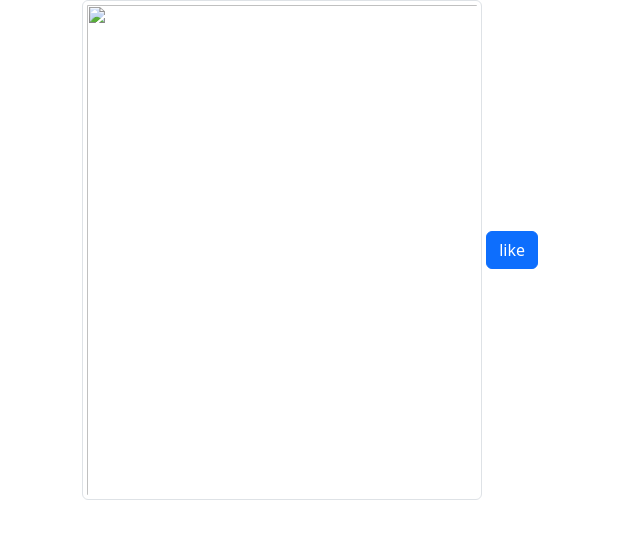
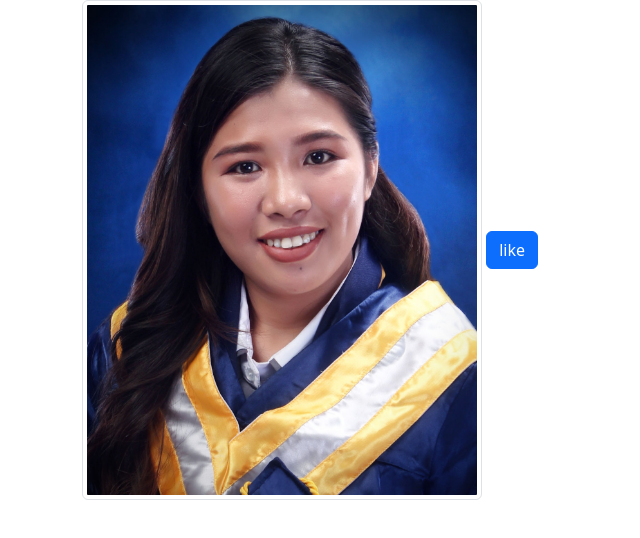
Before and after one commit to Mkyla/Mkyla.github.io, a plain HTML site: page index.html in a window 1280 px wide. Shown: the whole page, without its empty margins (0-640 px from the left). Drawn offline with nearby package versions, Linux system fonts and the light colour scheme.

Commit message:
Update index.html

```diff
--- a/index.html
+++ b/index.html
@@ -8,7 +8,7 @@
          <div class="container">
             <div class="row">
               <div class="col-6">
-                <img src="1.jpg.jpg" class="img-thumbnail" style="width:400px;height:500px;"/>
+                <img src="1.jpg" class="img-thumbnail" style="width:400px;height:500px;"/>
                  <button class="btn btn-primary" type=button> like </button>
               </div>
               </div>
```
